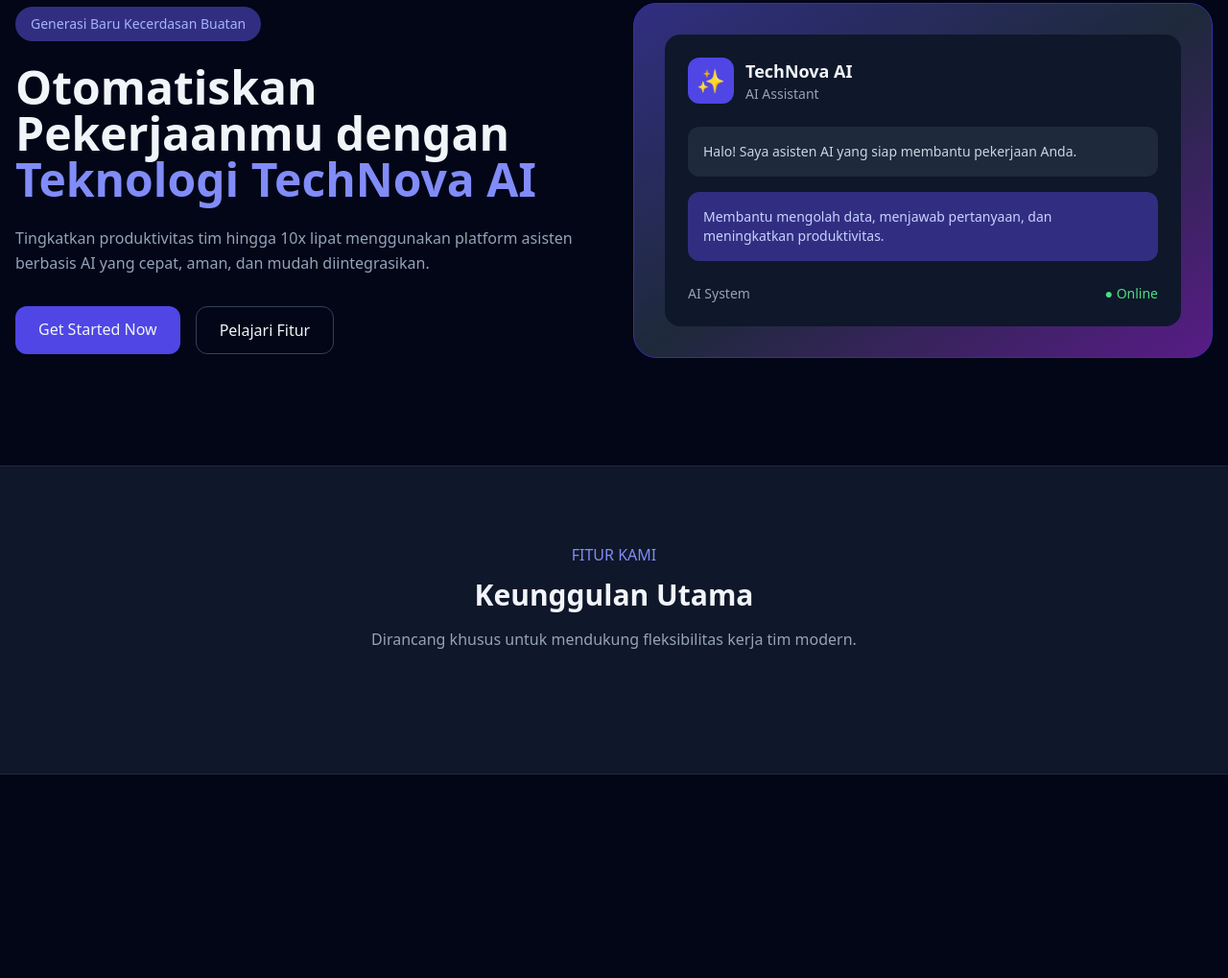
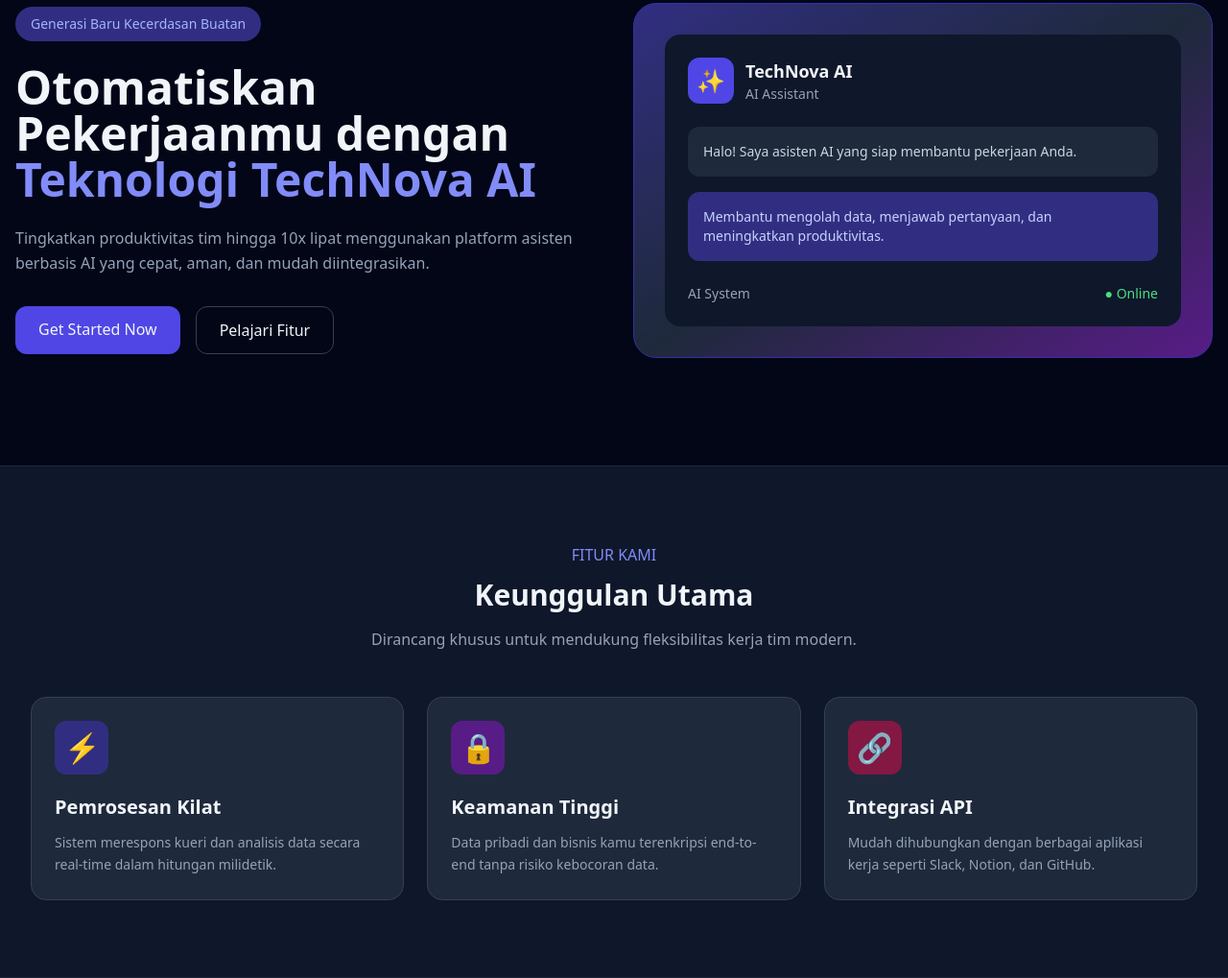
Before and after one commit to harits2501/Tugas-3.5-Harits-Muhdy-Khair-, a plain HTML site: page Index.html in a window 1280 px wide. Shown: the part 182-1201 px from the top of the page at 96% size. Before the commit the page ends 989 px from the top, so only its background shows below. Drawn offline with nearby package versions, Linux system fonts and the light colour scheme.

Commit message:
Menambahkan grid card
Added a grid section with three cards highlighting features: 'Pemrosesan Kilat', 'Keamanan Tinggi', and 'Integrasi API'. Each card includes an icon, title, and description.

```diff
--- a/Index.html
+++ b/Index.html
@@ -271,6 +271,68 @@
 
             </div>
 
+            <!-- Grid Card -->
+            <div class="grid grid-cols-1 md:grid-cols-3 gap-6">
+
+
+                <!-- Card 1 -->
+                <div class="bg-slate-800 border border-slate-700 p-6 rounded-2xl hover:border-indigo-500 transition">
+
+                    <div class="w-14 h-14 bg-indigo-900 rounded-xl flex items-center justify-center text-3xl mb-5">
+                        ⚡
+                    </div>
+
+                    <h3 class="text-xl font-bold mb-3">
+                        Pemrosesan Kilat
+                    </h3>
+
+                    <p class="text-slate-400 text-sm leading-relaxed">
+                        Sistem merespons kueri dan analisis data secara real-time dalam hitungan milidetik.
+                    </p>
+
+                </div>
+
+
+                <!-- Card 2 -->
+                <div class="bg-slate-800 border border-slate-700 p-6 rounded-2xl hover:border-indigo-500 transition">
+
+                    <div class="w-14 h-14 bg-purple-900 rounded-xl flex items-center justify-center text-3xl mb-5">
+                        🔒
+                    </div>
+
+                    <h3 class="text-xl font-bold mb-3">
+                        Keamanan Tinggi
+                    </h3>
+
+                    <p class="text-slate-400 text-sm leading-relaxed">
+                        Data pribadi dan bisnis kamu terenkripsi end-to-end tanpa risiko kebocoran data.
+                    </p>
+
+                </div>
+
+
+                <!-- Card 3 -->
+                <div class="bg-slate-800 border border-slate-700 p-6 rounded-2xl hover:border-indigo-500 transition">
+
+                    <div class="w-14 h-14 bg-pink-900 rounded-xl flex items-center justify-center text-3xl mb-5">
+                        🔗
+                    </div>
+
+                    <h3 class="text-xl font-bold mb-3">
+                        Integrasi API
+                    </h3>
+
+                    <p class="text-slate-400 text-sm leading-relaxed">
+                        Mudah dihubungkan dengan berbagai aplikasi kerja seperti Slack, Notion, dan GitHub.
+                    </p>
+
+                </div>
+
+            </div>
+
+        </div>
+    </section>
+
 
 </body>
 </html>
```
